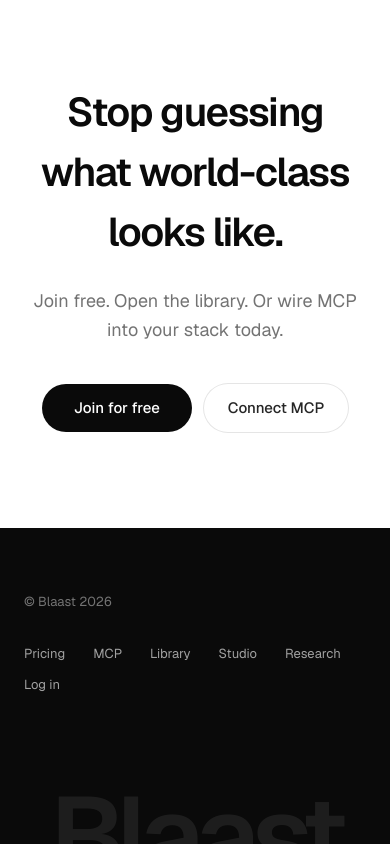
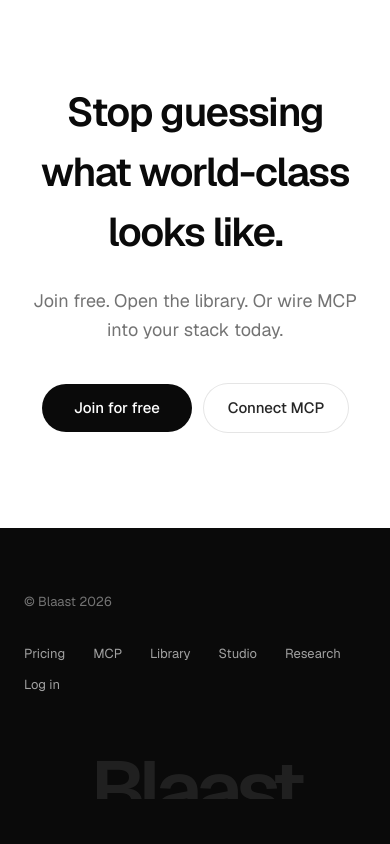
Before and after one commit to Stottiefingaz86/Blaast, a Next.js app in the folder apps/web/: page / in a window 390 px wide. Shown: the part 5778-6622 px from the top of the page. After the commit the page ends 6577 px from the top, so only its background shows below. Built offline with nearby package versions, Linux system fonts and the light colour scheme; no server answers; the database is empty.

Commit message:
Make footer Blaast wordmark full viewport width.
Scale with calc(100vw) so it stays edge-to-edge on every breakpoint instead of shrinking on large screens.

Co-authored-by: Cursor <cursoragent@cursor.com>

```diff
--- a/apps/web/src/components/marketing/lander.tsx
+++ b/apps/web/src/components/marketing/lander.tsx
@@ -228,7 +228,7 @@ export function Lander() {
       </section>
 
       <footer className="relative overflow-hidden bg-neutral-950 text-white">
-        <div className="relative z-10 mx-auto flex max-w-[1400px] flex-col gap-8 px-6 pt-16 pb-10 sm:flex-row sm:items-center sm:justify-between sm:px-10">
+        <div className="relative z-10 mx-auto flex max-w-[1400px] flex-col gap-8 px-6 pt-16 pb-6 sm:flex-row sm:items-center sm:justify-between sm:px-10">
           <p className="text-[13px] text-neutral-500">
             © Blaast {new Date().getFullYear()}
           </p>
@@ -254,11 +254,15 @@ export function Lander() {
             </Link>
           </div>
         </div>
+        {/* Full-viewport wordmark — edge to edge, clipped like Mobbin */}
         <div
           className="pointer-events-none relative z-0 w-full select-none overflow-hidden"
           aria-hidden
         >
-          <p className="w-full translate-y-[42%] text-center text-[28vw] leading-none font-semibold tracking-[-0.07em] text-white/[0.08] sm:text-[22vw] lg:text-[18vw]">
+          <p
+            className="relative left-1/2 w-screen max-w-none -translate-x-1/2 translate-y-[38%] text-center font-semibold leading-none tracking-[-0.08em] text-white/[0.09] whitespace-nowrap"
+            style={{ fontSize: "calc(100vw / 4.85)" }}
+          >
             Blaast
           </p>
         </div>
```
